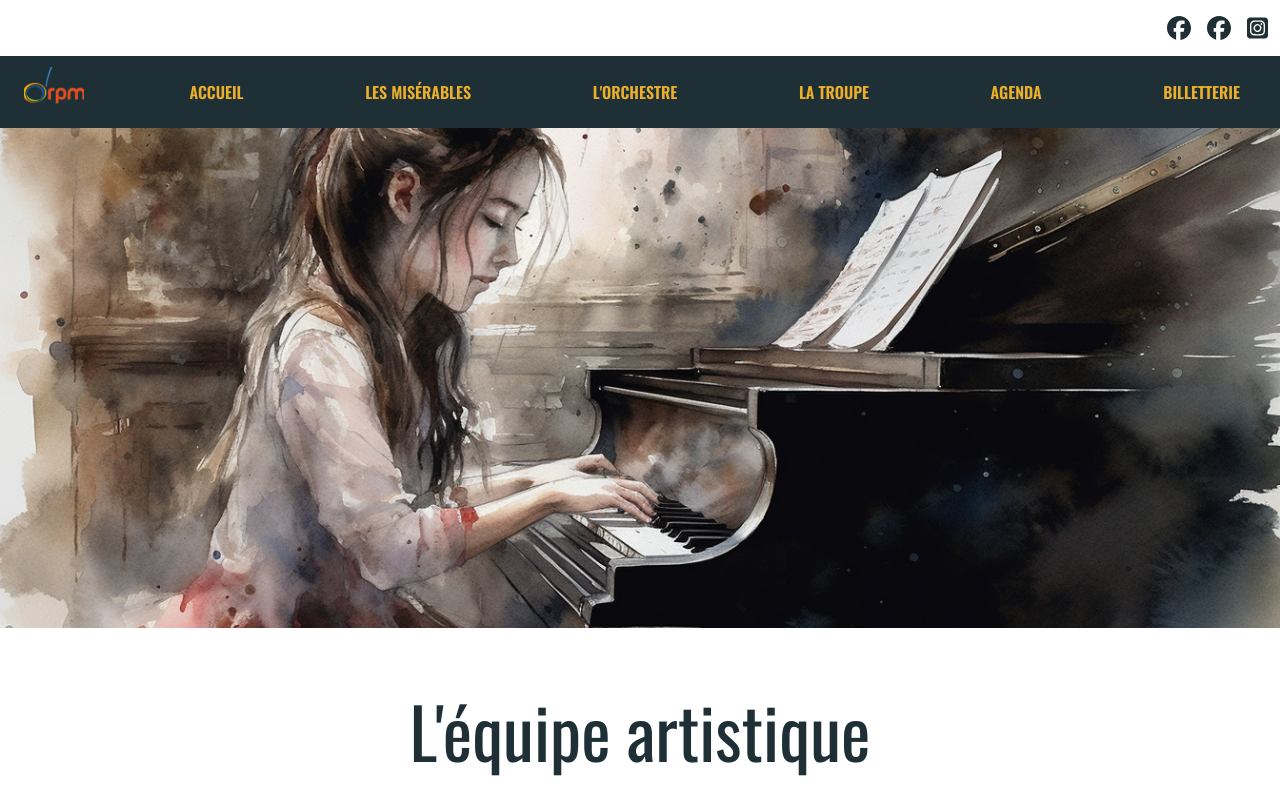
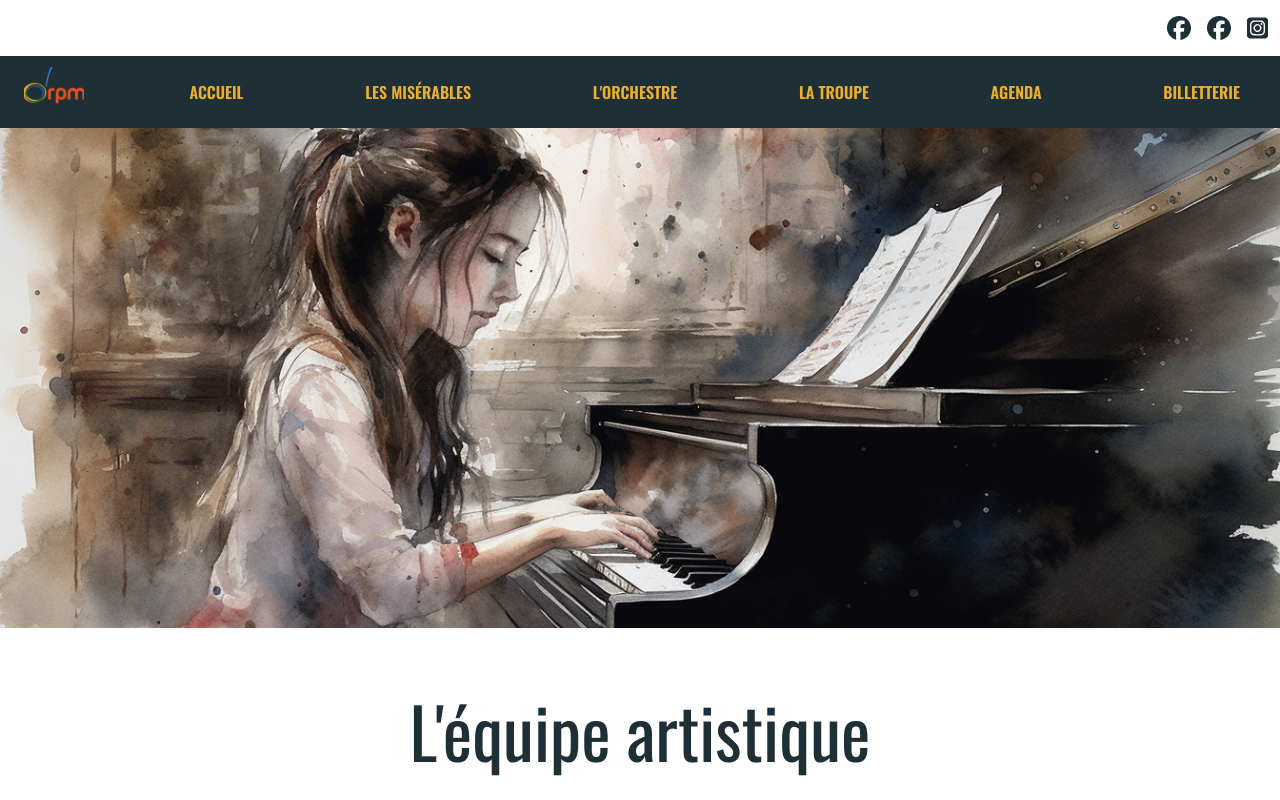
Before and after one commit to louisledoux/orpm-les-miserables, a Next.js app: page /equipe-artistique in a window 1280 px wide. Shown: the top 800 px of the page. Built offline with nearby package versions, Linux system fonts and the light colour scheme.

Commit message:
petit fix

```diff
--- a/src/app/equipe-artistique/page.tsx
+++ b/src/app/equipe-artistique/page.tsx
@@ -69,8 +69,8 @@ export default function EquipeArtistiquePage() {
       <div className="h-headerImage w-full">
         <Image
           src={mainequipeArtistique}
-          alt="Joueur de trompette ORPM"
-          style={{ objectPosition: '50% 45%' }}
+          alt="Pianiste ORPM"
+          style={{ objectPosition: '50% 35%' }}
           className="w-full h-full object-cover"
         />
       </div>
```
